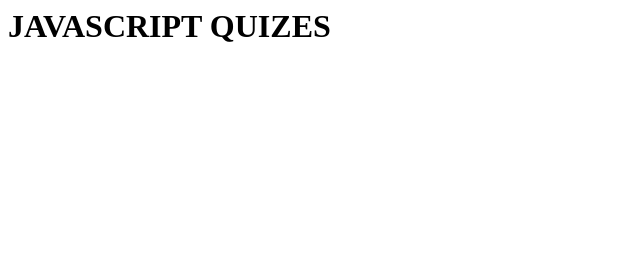
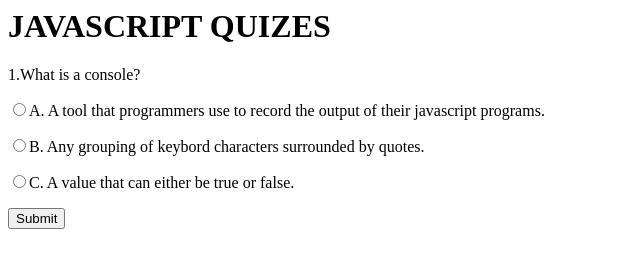
Before and after one commit to Moni-que/QUIZ-BOARD, a plain HTML site: page index.html in a window 1280 px wide. Shown: the whole page, without its empty margins (0-640 px from the left). Drawn offline with Linux system fonts and the light colour scheme.

Commit message:
create a div and add paragraphs inside it and outside the div add input type and value

```diff
--- a/index.html
+++ b/index.html
@@ -8,15 +8,23 @@
 
 </head>
 <body>
-    <form name="Javascript Online Test" id="test"></form>
 
-    <div class="div">
-        <h1>JAVASCRIPT QUIZES</h1>
+    <h1>JAVASCRIPT QUIZES</h1>
+
+    <form name="quiz" id="quiz">
+
+        <div>
+            <p>1.What is a console?</p>
+            <p><input type="radio" name="Question1" value="A tool that programmers use to record the output of their javascript programs.">A. A tool that programmers use to record the output of their javascript programs.</p>
+            <p><input type="radio" name="Question1" value="Any grouping of keybord characters surrounded by quotes.">B. Any grouping of keybord characters surrounded by quotes.</p>
+            <p><input type="radio" name="Question1" value="A value that can either be true or false.">C. A value that can either be true or false.</p>
+        </div>
+
+        <input type="button" name="" value="Submit" onclick="check()">
 
 
 
-    </div>
-
+    </form>
     <script src="script.js"></script>
 </body>
 </html>
```
